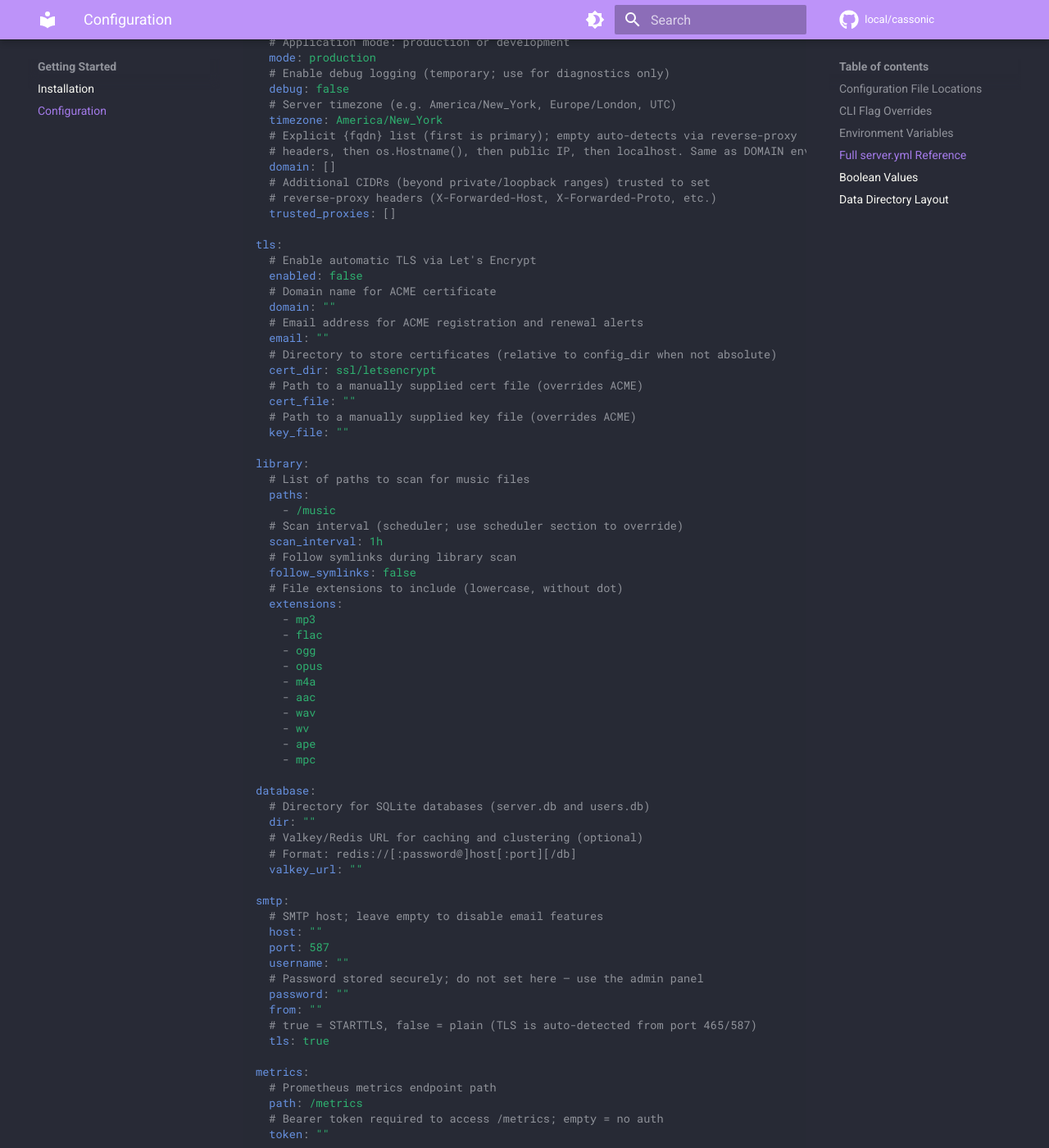
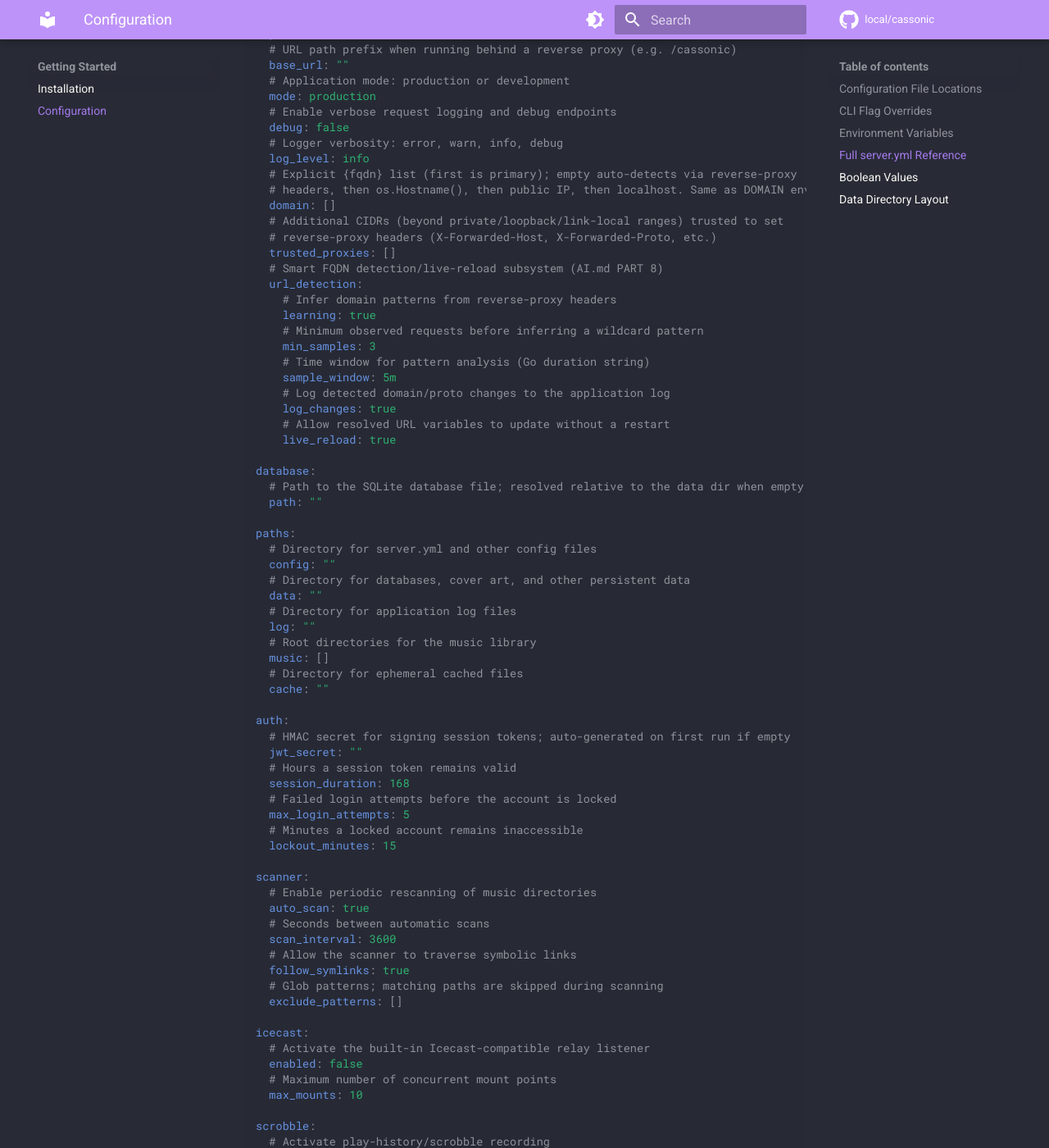
Before and after one commit to webappsgo/cassonic, an MkDocs documentation site: the page built from docs/configuration.md, in a window 1280 px wide and 1400 px high, scrolled down 1583 px. Shown: the whole window at 82% size. Built offline with MkDocs 1.6.1 and Material for MkDocs 9.7.7, drawn with Linux system fonts in a browser that asks for light colours; comment, search, counter and statistics services are not loaded; some of the changed text lies outside the part shown.

Commit message:
📝 Reconcile configuration.md with the real Config struct 📝
docs/configuration.md's "Full server.yml Reference" had drifted from
src/config/config.go — it documented fields (baseurl, timezone,
library.paths/extensions, database.dir/valkey_url, a top-level smtp:
section, plus entire tls/metrics/geoip/blocklist/rate_limit/scrobbling/
podcasts/backup/tor/update sections) that do not exist anywhere in the
actual 11-section Config struct or server.yml output. Rewrote the
reference to match config.go exactly (server, database, paths, auth,
scanner, icecast, scrobble, ffmpeg, email, features, web), corrected
the Environment Variables table (removed the fictional TZ row, noted
that TLS/backup are CLI-flag-only and not persisted to server.yml),
and corrected the Data Directory Layout section against actual
os.MkdirAll call sites (server.db/users.db at the data root,
security/geoip/, podcasts/{channel_id}/, tor/hidden_service.key; cover
art thumbnails live under the cache dir, not the data dir; backups
have no default directory).

- docs/configuration.md: full rewrite of the server.yml reference,
  env var table, and data directory layout to match the shipped code
- TODO.AI.md: remove the completed docs-sync item

````diff
--- a/docs/configuration.md
+++ b/docs/configuration.md
@@ -28,177 +28,146 @@ cassonic --port 4533 --debug --mode development
 | `PORT` | Listen port | `4533` (host), `80` (container) |
 | `ADDRESS` | Listen address | `0.0.0.0` |
 | `DOMAIN` | Comma-separated `{fqdn}` list (first is primary); skips auto-detection | auto-detected |
-| `TZ` | Timezone | `America/New_York` |
 | `CONFIG_DIR` | Config directory override | platform default |
 | `DATA_DIR` | Data directory override | platform default |
+
+TLS/Let's Encrypt (`--tls`, `--tls-domain`, `--tls-email`, `--tls-cert`, `--tls-key`) and the backup archive location (`--backup`) are CLI-flag-only settings — they are not persisted to `server.yml`.
 
 ## Full `server.yml` Reference
 
 ```yaml
 server:
-  # Bind address for the HTTP listener
-  address: 0.0.0.0
+  # Bind address for the HTTP listener; empty means all interfaces
+  address: ""
   # Listen port (default 4533; container default 80)
   port: 4533
-  # Base URL path when running behind a reverse proxy
-  baseurl: /
+  # URL path prefix when running behind a reverse proxy (e.g. /cassonic)
+  base_url: ""
   # Application mode: production or development
   mode: production
-  # Enable debug logging (temporary; use for diagnostics only)
+  # Enable verbose request logging and debug endpoints
   debug: false
-  # Server timezone (e.g. America/New_York, Europe/London, UTC)
-  timezone: America/New_York
+  # Logger verbosity: error, warn, info, debug
+  log_level: info
   # Explicit {fqdn} list (first is primary); empty auto-detects via reverse-proxy
   # headers, then os.Hostname(), then public IP, then localhost. Same as DOMAIN env var.
   domain: []
-  # Additional CIDRs (beyond private/loopback ranges) trusted to set
+  # Additional CIDRs (beyond private/loopback/link-local ranges) trusted to set
   # reverse-proxy headers (X-Forwarded-Host, X-Forwarded-Proto, etc.)
   trusted_proxies: []
-
-tls:
-  # Enable automatic TLS via Let's Encrypt
-  enabled: false
-  # Domain name for ACME certificate
-  domain: ""
-  # Email address for ACME registration and renewal alerts
-  email: ""
-  # Directory to store certificates (relative to config_dir when not absolute)
-  cert_dir: ssl/letsencrypt
-  # Path to a manually supplied cert file (overrides ACME)
-  cert_file: ""
-  # Path to a manually supplied key file (overrides ACME)
-  key_file: ""
-
-library:
-  # List of paths to scan for music files
-  paths:
-    - /music
-  # Scan interval (scheduler; use scheduler section to override)
-  scan_interval: 1h
-  # Follow symlinks during library scan
-  follow_symlinks: false
-  # File extensions to include (lowercase, without dot)
-  extensions:
-    - mp3
-    - flac
-    - ogg
-    - opus
-    - m4a
-    - aac
-    - wav
-    - wv
-    - ape
-    - mpc
+  # Smart FQDN detection/live-reload subsystem (AI.md PART 8)
+  url_detection:
+    # Infer domain patterns from reverse-proxy headers
+    learning: true
+    # Minimum observed requests before inferring a wildcard pattern
+    min_samples: 3
+    # Time window for pattern analysis (Go duration string)
+    sample_window: 5m
+    # Log detected domain/proto changes to the application log
+    log_changes: true
+    # Allow resolved URL variables to update without a restart
+    live_reload: true
 
 database:
-  # Directory for SQLite databases (server.db and users.db)
-  dir: ""
-  # Valkey/Redis URL for caching and clustering (optional)
-  # Format: redis://[:password@]host[:port][/db]
-  valkey_url: ""
+  # Path to the SQLite database file; resolved relative to the data dir when empty
+  path: ""
 
-smtp:
-  # SMTP host; leave empty to disable email features
+paths:
+  # Directory for server.yml and other config files
+  config: ""
+  # Directory for databases, cover art, and other persistent data
+  data: ""
+  # Directory for application log files
+  log: ""
+  # Root directories for the music library
+  music: []
+  # Directory for ephemeral cached files
+  cache: ""
+
+auth:
+  # HMAC secret for signing session tokens; auto-generated on first run if empty
+  jwt_secret: ""
+  # Hours a session token remains valid
+  session_duration: 168
+  # Failed login attempts before the account is locked
+  max_login_attempts: 5
+  # Minutes a locked account remains inaccessible
+  lockout_minutes: 15
+
+scanner:
+  # Enable periodic rescanning of music directories
+  auto_scan: true
+  # Seconds between automatic scans
+  scan_interval: 3600
+  # Allow the scanner to traverse symbolic links
+  follow_symlinks: true
+  # Glob patterns; matching paths are skipped during scanning
+  exclude_patterns: []
+
+icecast:
+  # Activate the built-in Icecast-compatible relay listener
+  enabled: false
+  # Maximum number of concurrent mount points
+  max_mounts: 10
+
+scrobble:
+  # Activate play-history/scrobble recording
+  enabled: true
+  # Seconds to wait before recording a scrobble
+  delay: 30
+
+ffmpeg:
+  # Absolute path to the ffmpeg binary; auto-detected when empty
+  path: ""
+  # Allow cassonic to download ffmpeg automatically if not found on the system
+  download_auto: true
+
+email:
+  # Activate SMTP email delivery; all email features are hidden when false
+  enabled: false
+  # SMTP server hostname
   host: ""
+  # SMTP server port
   port: 587
+  # SMTP authentication username
   username: ""
-  # Password stored securely; do not set here — use the admin panel
+  # SMTP authentication password; set via the admin panel, not this file
   password: ""
+  # Sender address used in outgoing mail
   from: ""
-  # true = STARTTLS, false = plain (TLS is auto-detected from port 465/587)
+  # Enable STARTTLS or implicit TLS depending on port
   tls: true
 
-metrics:
-  # Prometheus metrics endpoint path
-  path: /metrics
-  # Bearer token required to access /metrics; empty = no auth
-  token: ""
+features:
+  # Enable podcast directory and subscription management
+  podcasts: true
+  # Enable unauthenticated access to shared resources
+  public_shares: true
+  # Enable self-registration for new users
+  user_signup: false
+  # Enable country-based access control via built-in GeoIP
+  geo_ip: false
+  # Enable the Tor hidden service when the tor binary is present
+  tor: false
+  # Enable on-the-fly audio transcoding via FFmpeg
+  transcoding: true
+  # Enable automatic metadata enrichment from MusicBrainz
+  music_brainz: true
 
-geoip:
-  # Two-letter ISO 3166-1 alpha-2 country codes to deny
-  deny_countries: []
-  # Two-letter ISO 3166-1 alpha-2 country codes to allow (takes precedence over deny)
-  allow_countries: []
-
-blocklist:
-  # IP addresses, CIDR ranges, or hostnames to block
-  blocked_ips: []
-  # IP addresses or CIDR ranges that bypass all IP and country blocks
-  allowlisted_ips: []
-
-rate_limit:
-  # Request limit per window for the native API
-  native_rps: 100
-  # Request limit per window for the Subsonic API
-  subsonic_rps: 60
-  # Request limit per window for the Ampache API
-  ampache_rps: 60
-  # Request limit per window for login endpoints
-  login_rps: 5
-
-scrobbling:
-  lastfm:
-    enabled: false
-    api_key: ""
-    api_secret: ""
-  librefm:
-    enabled: false
-  listenbrainz:
-    enabled: false
-    token: ""
-  maloja:
-    enabled: false
-    url: ""
-    api_key: ""
-  funkwhale:
-    enabled: false
-    url: ""
-    token: ""
-
-icecast:
-  # Enable the Icecast relay source
-  enabled: false
-  host: ""
-  port: 8000
-  mount: /cassonic
-  source_password: ""
-  # Format: mp3 or ogg
-  format: mp3
-  # Bitrate in kbps
-  bitrate: 128
-
-podcasts:
-  # Enable podcast support
-  enabled: true
-  # Directory to store downloaded episodes (defaults to data_dir/podcasts)
-  download_dir: ""
-  # Maximum age of episodes to keep; 0 = keep forever
-  max_age_days: 90
-
-backup:
-  # Directory to write backup archives
-  dir: ""
-  # Include SSL certificates in backups
-  include_ssl: false
-  # Include the data directory (covers art, uploads) in backups
-  include_data: false
-
-tor:
-  # true = always enable; false = disable; auto = enable when tor binary found
-  mode: auto
-  # Path to tor binary (auto-detected when empty)
-  tor_binary: ""
-
-update:
-  # Release channel: stable, beta, or daily
-  channel: stable
-  # Check for updates automatically (never installs without --update yes)
-  auto_check: true
+web:
+  # Double-submit cookie CSRF protection (PART 16 "CSRF Protection")
+  csrf:
+    # Activate CSRF validation; set false only for API-only deployments
+    # with no browser forms at all
+    enabled: true
+    # Glob patterns exempt from CSRF validation, e.g. OAuth callbacks
+    # and webhook receivers
+    exempt_paths: []
 ```
 
 ## Boolean Values
 
-Cassonic accepts all of the following as `true`: `yes`, `true`, `1`, `on`, `enable`, `enabled`, `allow`, `allow`, and their uppercase variants. Anything else is `false`. This applies to both `server.yml` and environment variables.
+Cassonic accepts all of the following as `true`: `yes`, `true`, `1`, `on`, `enable`, `enabled`, `allow`, and their uppercase variants. Anything else is `false`. This applies to both `server.yml` and environment variables.
 
 ## Data Directory Layout
 
@@ -207,13 +176,11 @@ Cassonic accepts all of the following as `true`: `yes`, `true`, `1`, `on`, `enab
 /var/lib/local/cassonic/            # Linux root
 /data/cassonic/                     # Container
 
-├── db/
-│   ├── server.db                   # Main database
-│   └── users.db                    # User accounts
-├── covers/                         # Cached cover art
-├── geoip/                          # GeoIP databases
-├── podcasts/                       # Downloaded podcast episodes
-├── uploads/                        # Uploaded music files
-├── backup/                         # Local backup archives
-└── tor/                            # Tor hidden service keys
+├── server.db                       # Main database
+├── users.db                        # User accounts
+├── security/geoip/                 # GeoIP databases
+├── podcasts/{channel_id}/          # Downloaded podcast episodes
+└── tor/hidden_service.key          # Tor hidden service key (when enabled)
 ```
+
+Cover art thumbnails are cached under the cache directory (`{cache}/thumbs/`), not the data directory. Backup archives are written to the directory given by `--backup {dir}` — there is no default location.
````
Also changed, not shown: TODO.AI.md (+0 -8 lines).
